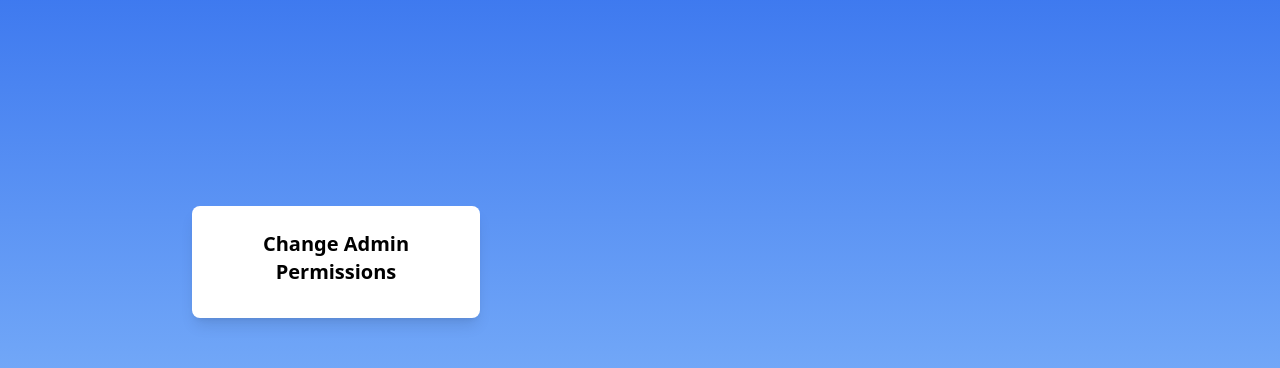
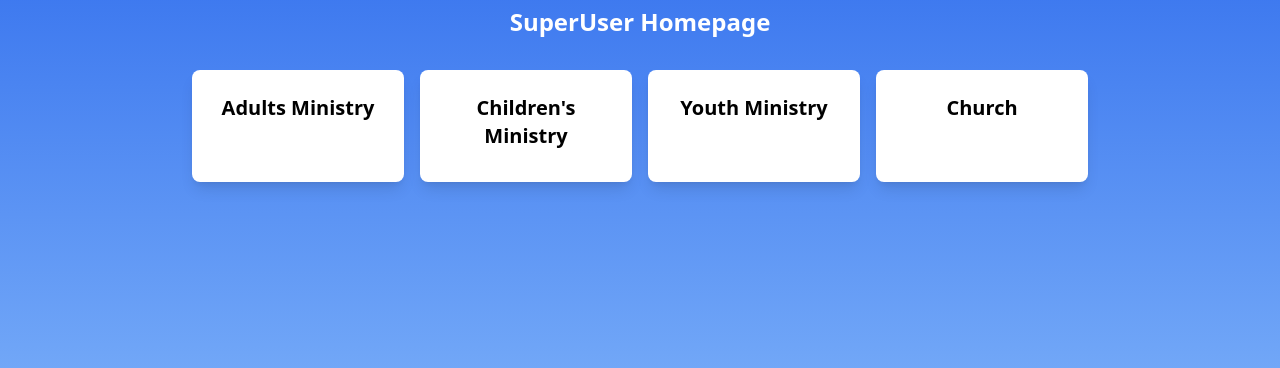
Before and after one commit to hayleyowen/ServeWell, a Next.js app: page /super-homepage in a window 1280 px wide. Shown: the part 186-554 px from the top of the page. Built offline with nearby package versions, Linux system fonts and the light colour scheme; no server answers; the database is empty.

Commit message:
updated super-homepage
added missing features from my most recent push to main

```diff
--- a/app/super-homepage/page.tsx
+++ b/app/super-homepage/page.tsx
@@ -1,16 +1,26 @@
 import '@/app/globals.css';
-import { AssignmentPageButton } from '../components/buttons/AssignmentPage';
 
 export default function SuperUserHomepage() {
   return (
     <section className="t-20 min-h-screen flex flex-col">
-      <div className="t-15 flex-1 flex flex-col bg-gradient-to-t from-blue-300 to-blue-600 p-30">
+      <div className="t-15 flex-1 flex flex-col bg-gradient-to-t from-blue-300 to-blue-600 p-40">
         <div className="flex flex-col items-center justify-center pt-8">
           <h2 className="text-2xl font-bold text-white mb-8">SuperUser Homepage</h2>
-        </div>
-        <div className="flex-1 flex flex-col items-center justify-center">
-          <div className="grid grid-cols-1 md:grid-cols-3 gap-4 w-full max-w-4xl">
-            <AssignmentPageButton />
+          <div className="flex-1 flex flex-col items-center justify-center">
+            <div className="grid grid-cols-1 md:grid-cols-4 gap-4 w-full max-w-4xl">
+              <a href="/adult" className="bg-white p-6 rounded-lg shadow-lg text-center transition-transform transform hover:scale-105">
+                <h3 className="text-xl font-bold mb-2">Adults Ministry</h3>
+              </a>
+              <a href="/children" className="bg-white p-6 rounded-lg shadow-lg text-center transition-transform transform hover:scale-105">
+                <h3 className="text-xl font-bold mb-2">Children's Ministry</h3>
+              </a>
+              <a href="/youth" className="bg-white p-6 rounded-lg shadow-lg text-center transition-transform transform hover:scale-105">
+                <h3 className="text-xl font-bold mb-2">Youth Ministry</h3>
+              </a>
+              <a href="super-homepage/church" className="bg-white p-6 rounded-lg shadow-lg text-center transition-transform transform hover:scale-105">
+                <h3 className="text-xl font-bold mb-2">Church</h3>
+              </a>
+            </div>
           </div>
         </div>
       </div>
```
